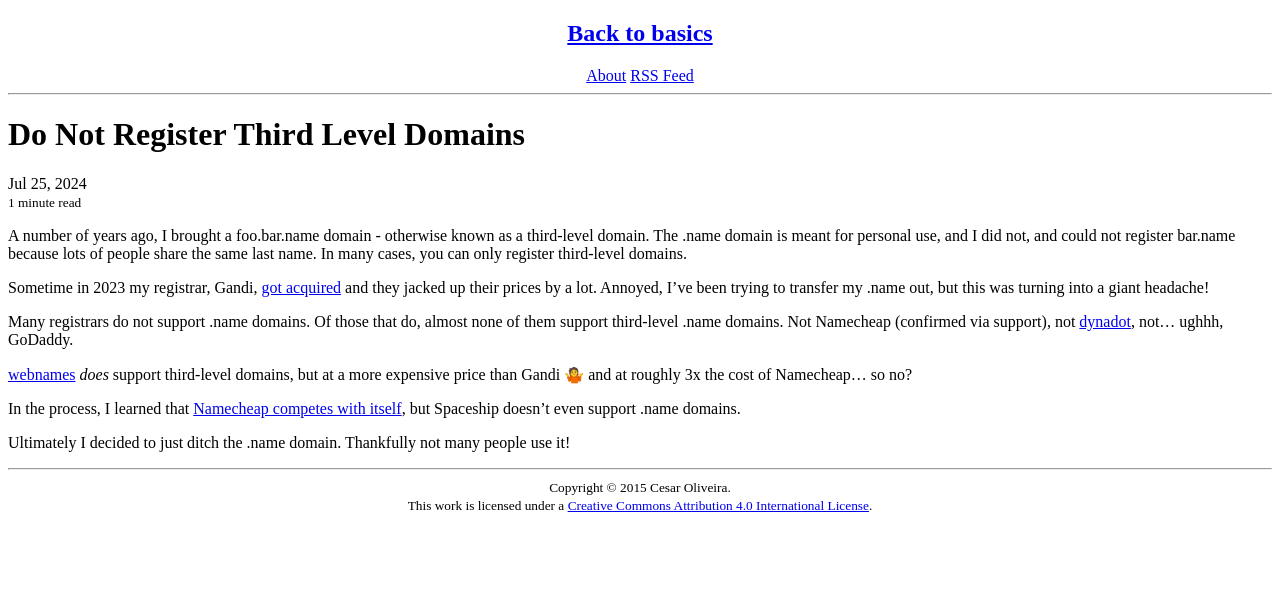
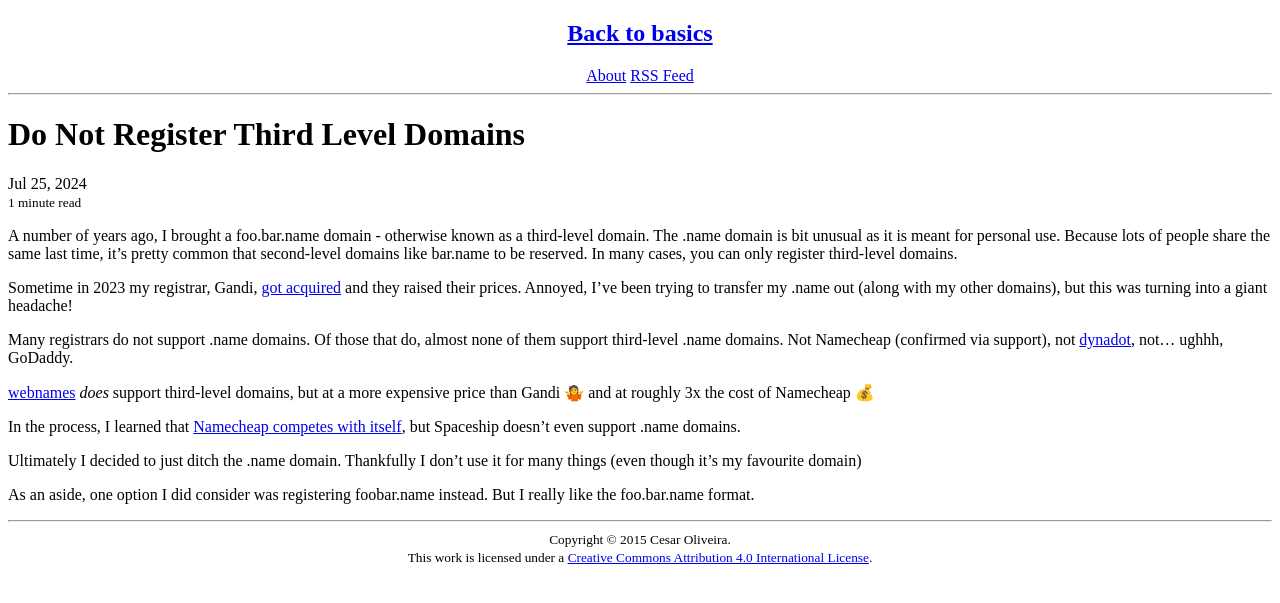
Before and after one commit to cdolivei/cdolivei.github.io, a Jekyll site: the page built from _posts/2024-07-25-do-not-register-third-level-domains.md, in a window 1280 px wide. Shown: the top 603 px of the page. Built offline with Jekyll 4.4.1, drawn with Linux system fonts in a browser that asks for light colours.

Commit message:
Update 2024-07-25-do-not-register-third-level-domains.md

```diff
--- a/_posts/2024-07-25-do-not-register-third-level-domains.md
+++ b/_posts/2024-07-25-do-not-register-third-level-domains.md
@@ -5,17 +5,19 @@ summary: Very few registrars support this. Avoid using it
 tags: domains
 ---
 
-A number of years ago, I brought a foo.bar.name domain - otherwise known as a third-level domain. The .name domain is meant for personal use, and I did not, and could not register bar.name because lots of people share the same last name. In many cases, you can only register third-level domains.
+A number of years ago, I brought a foo.bar.name domain - otherwise known as a third-level domain. The .name domain is bit unusual as it is meant for personal use. Because lots of people share the same last time, it's pretty common that second-level domains like bar.name to be reserved. In many cases, you can only register third-level domains.
 
-Sometime in 2023 my registrar, Gandi, [got acquired][1] and they jacked up their prices by a lot. Annoyed, I've been trying to transfer my .name out, but this was turning into a giant headache!
+Sometime in 2023 my registrar, Gandi, [got acquired][1] and they raised their prices. Annoyed, I've been trying to transfer my .name out (along with my other domains), but this was turning into a giant headache!
 
 Many registrars do not support .name domains. Of those that do, almost none of them support third-level .name domains. Not Namecheap (confirmed via support), not [dynadot][2], not... ughhh, GoDaddy.
 
-[webnames][3] _does_ support third-level domains, but at a more expensive price than Gandi 🤷 and at roughly 3x the cost of Namecheap... so no?
+[webnames][3] _does_ support third-level domains, but at a more expensive price than Gandi 🤷 and at roughly 3x the cost of Namecheap 💰
 
 In the process, I learned that [Namecheap competes with itself](https://www.namecheap.com/about/press-releases/24-04-16/the-new-domain-registration-web-services-platform-spaceship-wants-to-help-shape-the-unseen-future-internet/), but Spaceship doesn't even support .name domains.
 
-Ultimately I decided to just ditch the .name domain. Thankfully not many people use it!
+Ultimately I decided to just ditch the .name domain. Thankfully I don't use it for many things (even though it's my favourite domain)
+
+As an aside, one option I did consider was registering foobar.name instead. But I really like the foo.bar.name format.
 
 [1]: https://your.online/press-release/
 [2]: https://www.dynadot.com/community/forums/f7-domain-name-help/how-to-transfer-name-domain-3891.html
```
